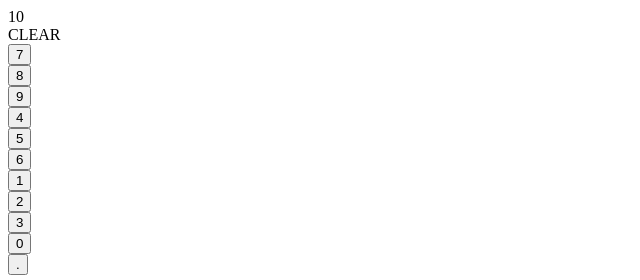
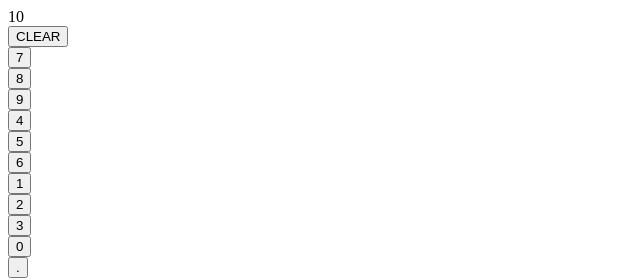
Before and after one commit to ytb664/calculator, a plain HTML site: page index.html in a window 1280 px wide. Shown: the full height of the page, 0-640 px from the left. Drawn offline with Linux system fonts and the light colour scheme.

Commit message:
Add clear button
to clear the calculations

```diff
--- a/index.html
+++ b/index.html
@@ -12,7 +12,7 @@
         <div class="display">10</div>
         <div class="button">
             <div class="numbers">
-                <div class="clear">CLEAR</div>
+                <div class="clear"><button>CLEAR</button></div>
                 <div class="first-row">
                     <div id="num-7"><button>7</button></div>
                     <div id="num-8"><button>8</button></div>
```
